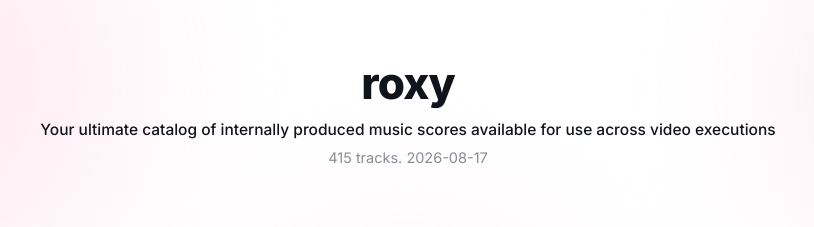
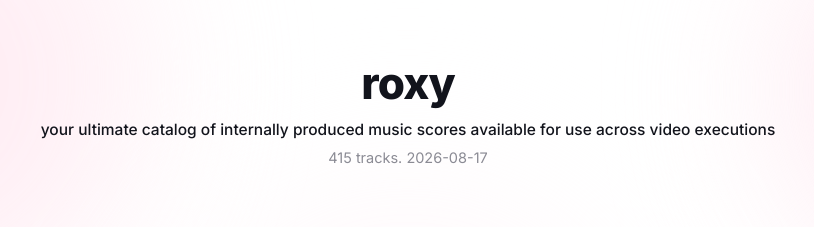
Before and after one commit to creativeautomator/RoxyMusic, a plain HTML site: page index.html in a window 1280 px wide. Shown: the top 227 px of the page, 232-1046 px from the left. Drawn offline with Linux system fonts and the light colour scheme.

Commit message:
Add files via upload

```diff
--- a/index.html
+++ b/index.html
@@ -262,7 +262,7 @@
 
 <header>
   <h1>roxy</h1>
-  <p class="tagline">Your ultimate catalog of internally produced music scores available for use across video executions</p>
+  <p class="tagline">your ultimate catalog of internally produced music scores available for use across video executions</p>
   <p class="subtitle" id="subtitle"></p>
 </header>
 
```
